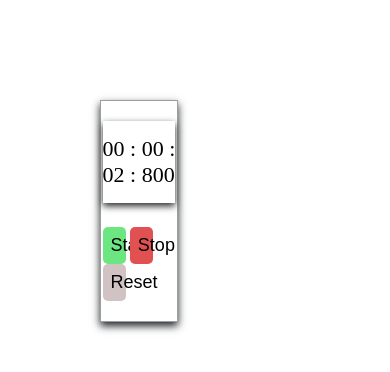
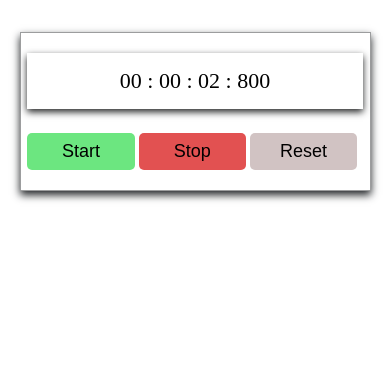
Before and after one commit to GaelTikeng/Stop-watch, a plain HTML site: page index.html in a window 390 px wide. Both pictures are taken after a click on the button "Start". Drawn offline with Linux system fonts and the light colour scheme.

Commit message:
responsiveness

```diff
--- a/assets/styles/style.css
+++ b/assets/styles/style.css
@@ -4,19 +4,13 @@
   margin: 0;
 }
 
-body {
-  /* background: #23549c; */
-
-}
-
 .all {
   display: flex;
   flex-direction: column;
   gap: 1.5rem;
-  width: 20%;
+  min-width: 300px;
   margin: 100px;
   padding: 20px 0;
-  /* position: relative; */
   box-shadow: 0 4px 8px 0 #212427;
   border: 1px solid #9c9d9e;
 }
@@ -64,3 +58,12 @@ body {
   border-radius: 5px;
   cursor: pointer;
 }
+
+@media screen and (max-width: 600px) {
+  .all {
+    width: 90%;
+    min-width: 300px;
+    margin: 2rem auto;
+
+  }
+}
--- a/index.html
+++ b/index.html
@@ -23,52 +23,7 @@
   </div>
 </body>
 
-<script>
-  let [milliseconds, seconds, minutes, hours] = [0, 0, 0, 0]
-  let int = null
-  let timeRef = document.querySelector('.timer')
-  let start = document.getElementById('start')
-  let stop = document.getElementById('stop')
-  let reset = document.getElementById('reset')
-
-  function displayTimer () {
-    milliseconds += 10
-    if (milliseconds == 1000) {
-      milliseconds = 0
-      seconds ++
-      if (seconds == 59) {
-        seconds = 0
-        minutes ++
-        if (minutes == 60) {
-          minutes = 0
-          hours ++
-        }
-      }
-    }
-    let h = hours < 10 ? "0" + hours : hours
-    let m = minutes < 10 ? "0" + minutes : minutes
-    let s = seconds < 10 ? "0" + seconds : seconds
-    let ms =  milliseconds < 10 ? "00" + milliseconds : milliseconds < 100 ? "00" + milliseconds : milliseconds
-
-    timeRef.innerHTML = `${h} : ${m} : ${s} : ${ms}`
-  }
-
-  function startButton () {
-    if(int !== null) {
-      clearInterval(int)
-    }
-    int = setInterval(displayTimer, 10)
-  }
-  start.addEventListener("click", startButton)
-
-  function stopButton () {
-    clearInterval(int)
-  }
-
-  function resetButton () {
-    [milliseconds, seconds, minutes, hours] = [0, 0, 0, 0]
-    timeRef.innerHTML = "00 : 00 : 00 : 000"
-  }
+<script src="stopwatch.js">
 
 </script>
 
--- a/stopwatch.js
+++ b/stopwatch.js
@@ -0,0 +1,45 @@
+let [milliseconds, seconds, minutes, hours] = [0, 0, 0, 0]
+  let int = null
+  let timeRef = document.querySelector('.timer')
+  let start = document.getElementById('start')
+  let stop = document.getElementById('stop')
+  let reset = document.getElementById('reset')
+
+  function displayTimer () {
+    milliseconds += 10
+    if (milliseconds == 1000) {
+      milliseconds = 0
+      seconds ++
+      if (seconds == 59) {
+        seconds = 0
+        minutes ++
+        if (minutes == 60) {
+          minutes = 0
+          hours ++
+        }
+      }
+    }
+    let h = hours < 10 ? "0" + hours : hours
+    let m = minutes < 10 ? "0" + minutes : minutes
+    let s = seconds < 10 ? "0" + seconds : seconds
+    let ms =  milliseconds < 10 ? "00" + milliseconds : milliseconds < 100 ? "00" + milliseconds : milliseconds
+
+    timeRef.innerHTML = `${h} : ${m} : ${s} : ${ms}`
+  }
+
+  function startButton () {
+    if(int !== null) {
+      clearInterval(int)
+    }
+    int = setInterval(displayTimer, 10)
+  }
+  start.addEventListener("click", startButton)
+
+  function stopButton () {
+    clearInterval(int)
+  }
+
+  function resetButton () {
+    [milliseconds, seconds, minutes, hours] = [0, 0, 0, 0]
+    timeRef.innerHTML = "00 : 00 : 00 : 000"
+  }
```
